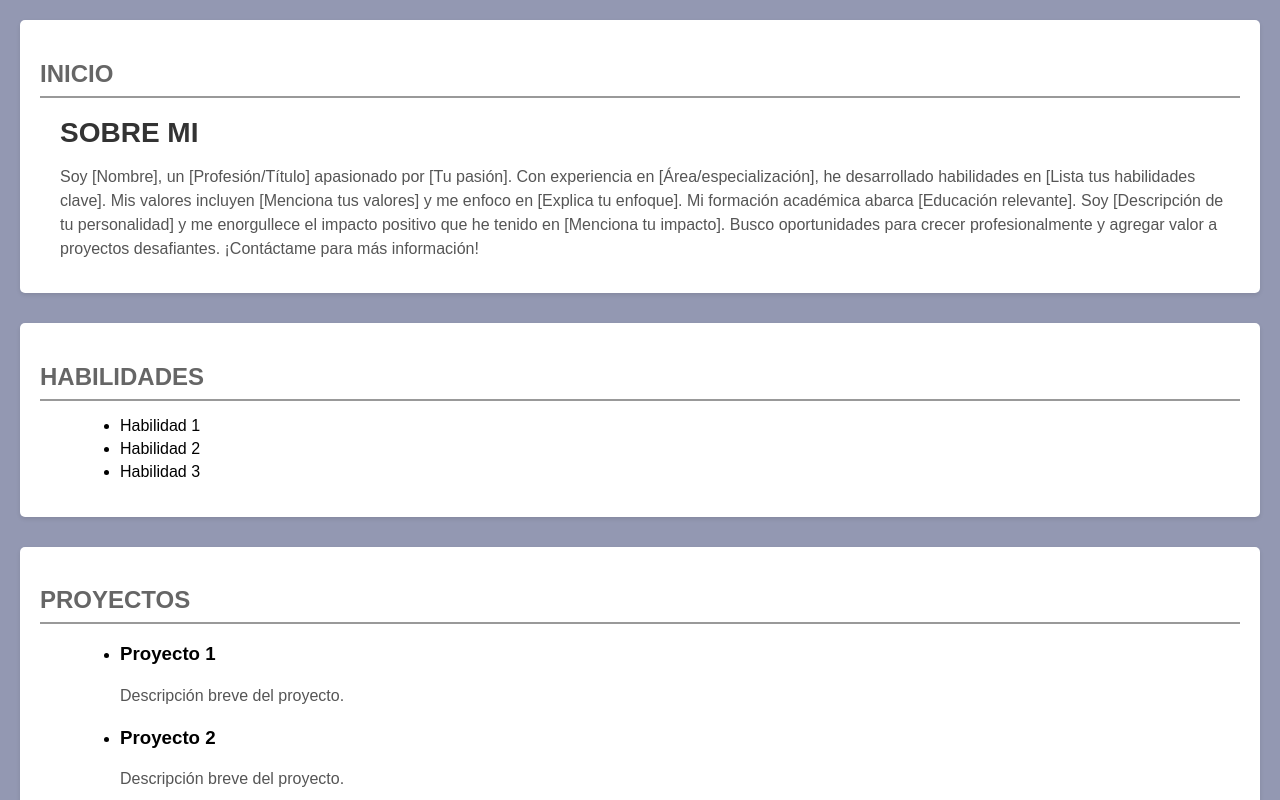
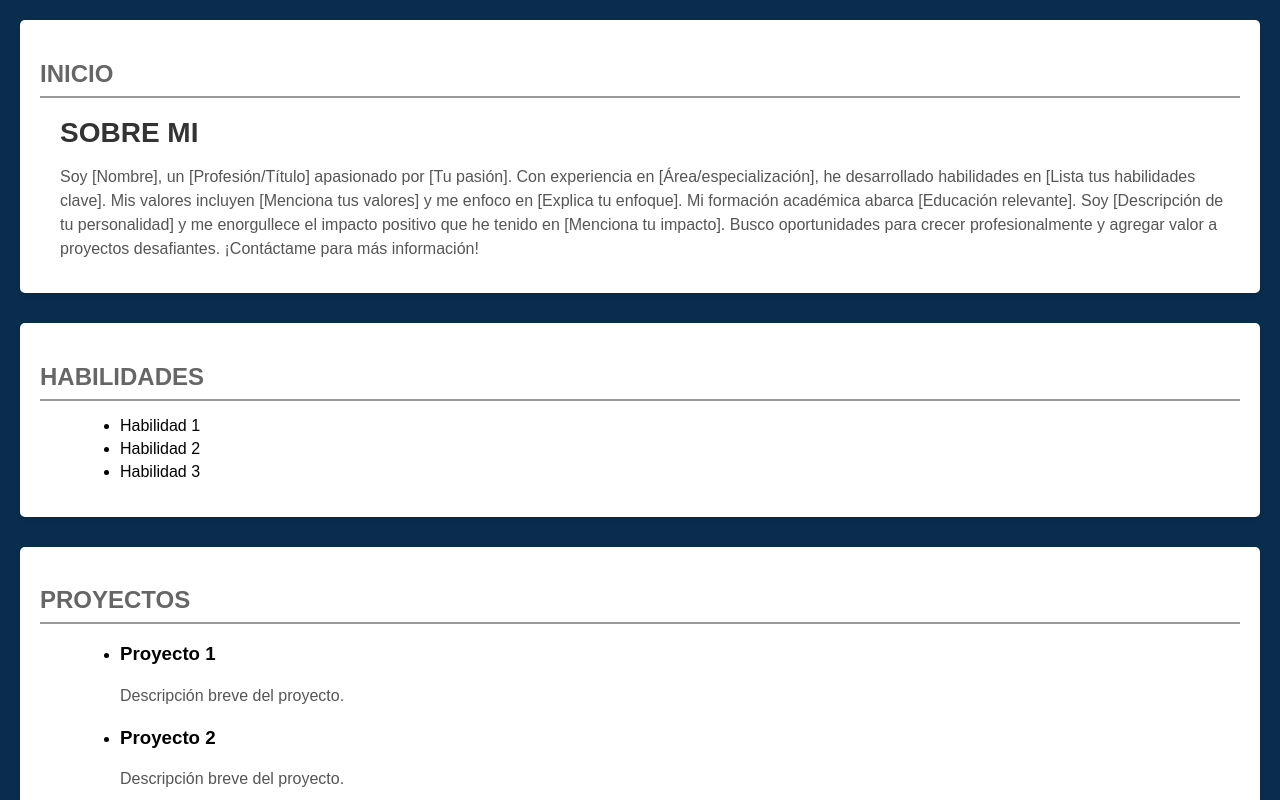
Before and after one commit to Marco10web/Mi-Perfil-Profesional, a plain HTML site: page index.html in a window 1280 px wide. Shown: the top 800 px of the page. Drawn offline with Linux system fonts and the light colour scheme.

Commit message:
Add files via upload

```diff
--- a/index.html
+++ b/index.html
@@ -7,7 +7,7 @@
       body {
       font-family: Arial, sans-serif;
       margin: 20px;
-      background-color: #05124d6e;
+      background-color: #0A2C4D;
       }
 
       h1 {
```
